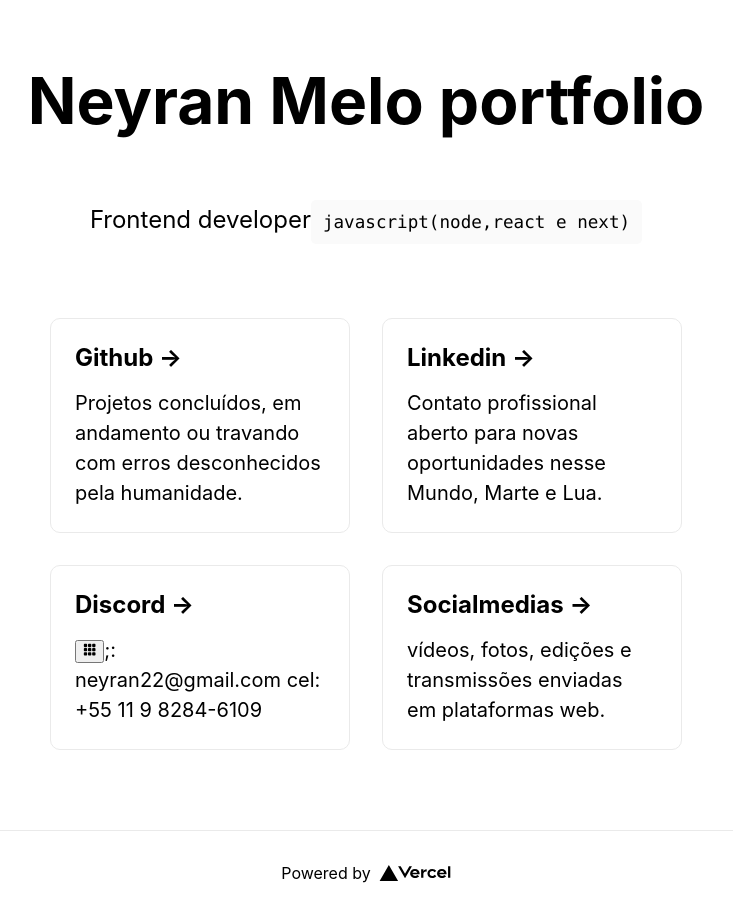
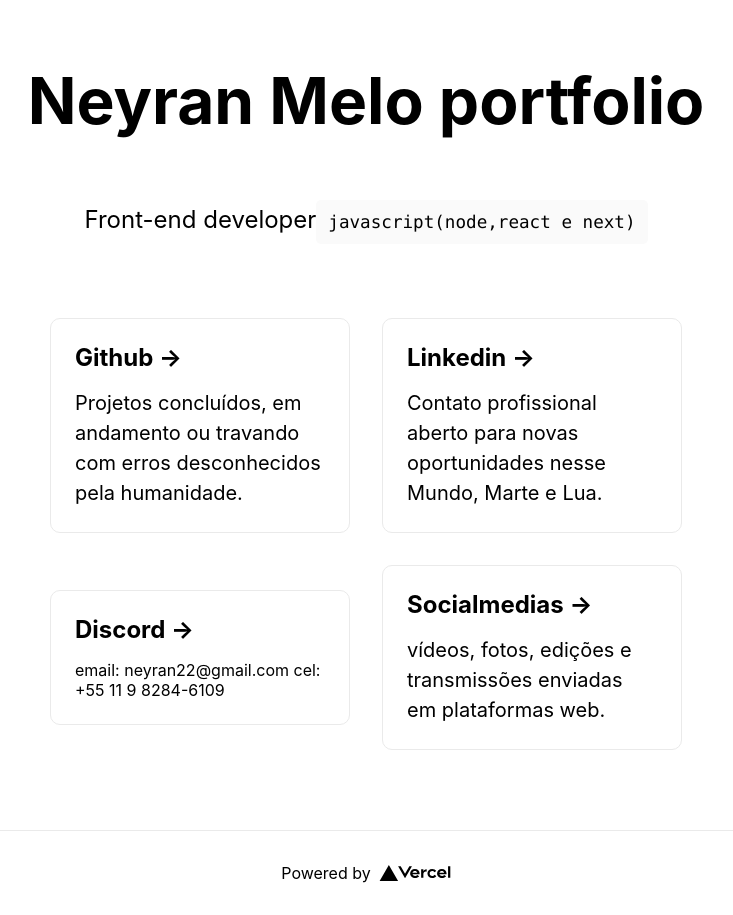
Before and after one commit to neyranms/phylcus, a Next.js app: page / in a window 1280 px wide. Shown: the whole page, without its empty margins (274-1007 px from the left). Built offline with nearby package versions, Linux system fonts and the light colour scheme.

Commit message:
buttonOut

```diff
--- a/pages/index.js
+++ b/pages/index.js
@@ -18,7 +18,7 @@ export default function Home() {
         </h1>
 
         <p className={styles.description}>
-          Frontend developer{''}
+          Front-end developer{''}
           <code className={styles.code}>javascript(node,react e next)</code>
         </p>
 
@@ -38,9 +38,8 @@ export default function Home() {
             className={styles.card}
           >
             <h2>Discord &rarr;</h2>
-            <p><button><BsGrid3X3GapFill /></button>;: neyran22@gmail.com
+              email: neyran22@gmail.com
               cel: +55 11 9 8284-6109
-            </p>
           </a>
 
           <a
```
